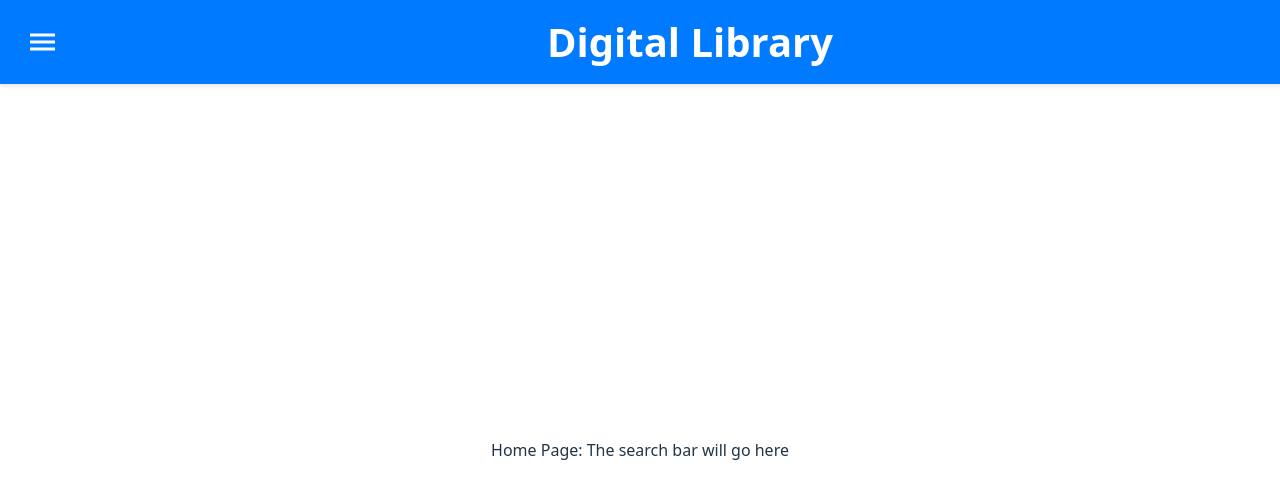
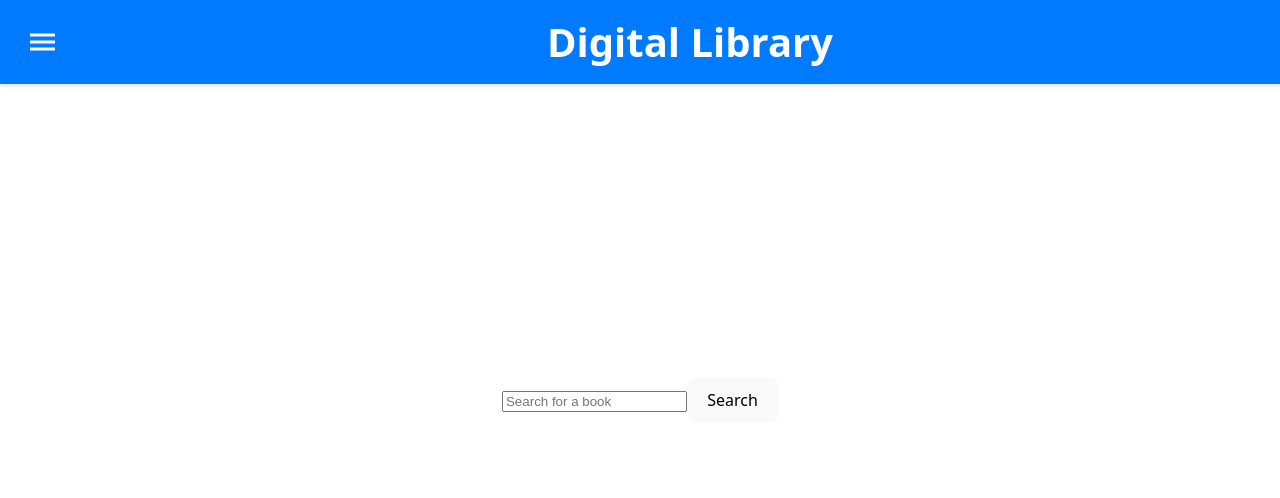
Before and after one commit to jershw43/Digital-Library, a React app in the folder frontend/: page / in a window 1280 px wide. Shown: the top 498 px of the page. Built offline with nearby package versions, Linux system fonts and the light colour scheme; the HTML template or start-up script is replaced by a standard one.

Commit message:
Added search bar from Luke and About page from Camron to main

```diff
--- a/frontend/src/pages/home.jsx
+++ b/frontend/src/pages/home.jsx
@@ -2,10 +2,12 @@
 
 const Home = () => {
   return (
-    <div style={{ marginTop: '100px', padding: '20px' }}>
-
-      <p>Home Page: The search bar will go here</p>
-    </div>
+    <>
+      <form action="/search-results" method='get'>
+        <input type="text" id="query" name="query" placeholder="Search for a book" />
+        <button type="submit">Search</button>
+      </form>
+    </>
   );
 };
 
```
